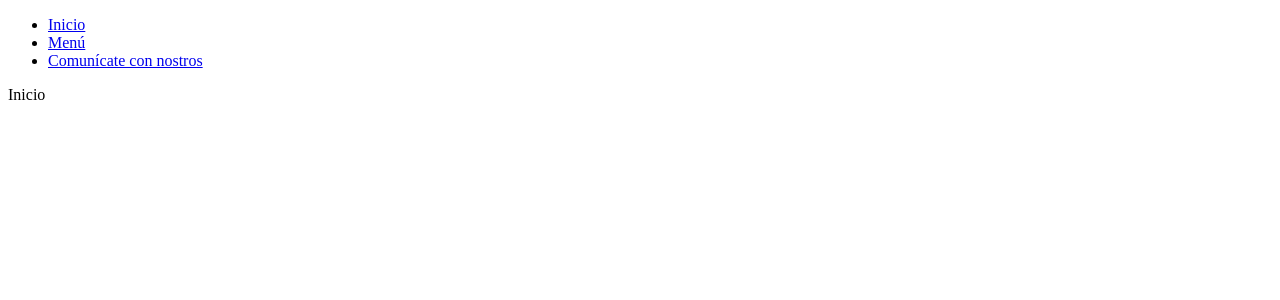
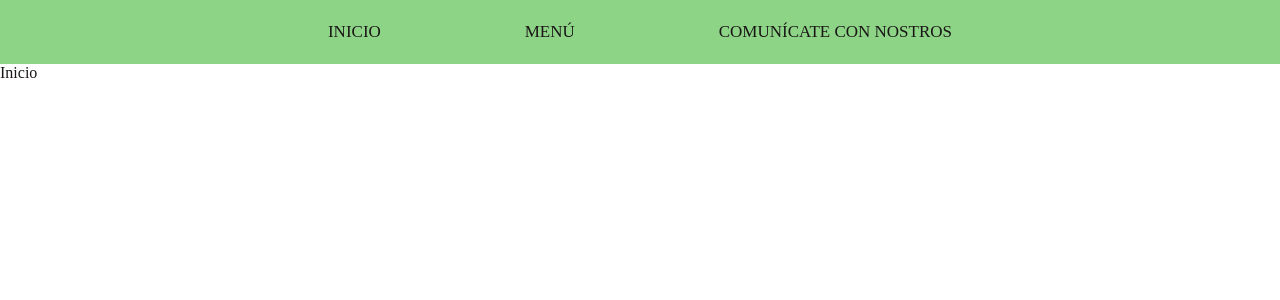
Before and after one commit to CesarCervantes2908/salamandramilk, a React (Create React App) app: page / in a window 1280 px wide. Shown: the top 300 px of the page. Built offline with nearby package versions, Linux system fonts and the light colour scheme.

Commit message:
Add some styles to NavBar component

```diff
--- a/src/index.js
+++ b/src/index.js
@@ -1,5 +1,6 @@
 import React from 'react';
 import ReactDOM from 'react-dom';
 import App from './App';
+import './styles/index.css';
 
 ReactDOM.render(<App />,document.getElementById('root'));
--- a/src/styles/NavBar.css
+++ b/src/styles/NavBar.css
@@ -0,0 +1,37 @@
+nav{
+    width: 100%;
+    height: 8vh;
+    background-color: #8DD487;
+}
+nav ul{
+    display: flex;
+    width: 100%;
+    height: 100%;
+    justify-content: space-around;
+    align-items: center;
+    margin: 0 auto;
+    list-style: none;
+}
+nav ul li a{
+    text-decoration: none;
+    text-transform: uppercase;
+    color: inherit;
+    font-size: 11px;
+}
+
+@media only screen and (min-width: 500px){
+    nav ul li a{
+        font-size: 14px;
+    }
+    nav ul{
+        width: 80%;
+    }
+}
+@media only screen and (min-width: 850px){
+    nav ul li a{
+        font-size: 17px;
+    }
+    nav ul{
+        width: 60%;
+    }
+}
--- /dev/null
+++ b/src/styles/index.css
@@ -0,0 +1,10 @@
+*{
+    box-sizing: border-box;
+    margin: 0;
+    padding: 0;
+}
+body, div#root{
+    width: 100vw;
+    min-height: 100vh;
+    color: #1A1616;
+}
```
